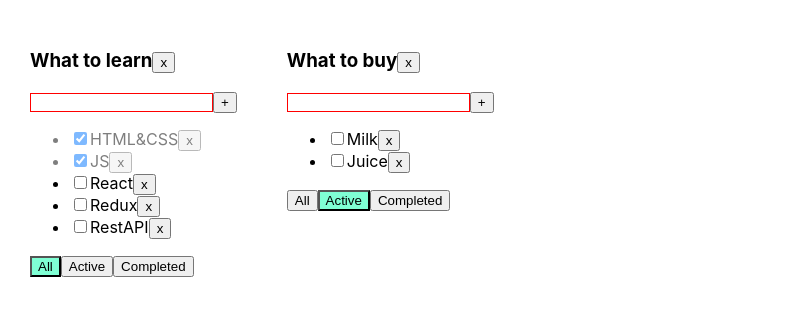
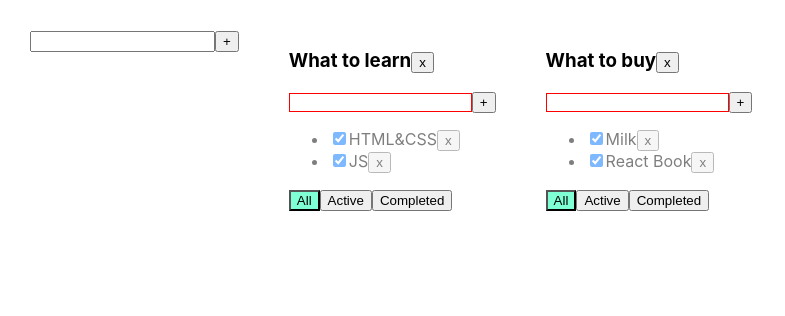
Before and after one commit to AlexYakovenko2001/todolist-by-dimich, a React (Create React App) app: page / in a window 1280 px wide. Shown: the top 316 px of the page, without its empty margins (0-785 px from the left). Built offline with nearby package versions, Linux system fonts and the light colour scheme.

Commit message:
Adding unversal input and span

```diff
--- /dev/null
+++ b/src/AddItemForm.tsx
@@ -0,0 +1,39 @@
+import React, {ChangeEvent, KeyboardEvent, useState} from 'react';
+
+type AddItemFormPropsType = {
+    addItem: (newTitle: string) => void
+}
+export const AddItemForm = (props: AddItemFormPropsType) => {
+    let [title, setTitle] = useState('')
+    let [error, setError] = useState<string | null>(null)
+
+    const addItem = () => {
+        if (title.trim() !== '') {
+            props.addItem(title);
+            setTitle('');
+        } else {
+            setError('Title is required');
+        }
+    }
+
+    const onChangeHandler = (e: ChangeEvent<HTMLInputElement>) => {
+        setTitle(e.currentTarget.value)
+    }
+    const onKeyPressHandler = (e: KeyboardEvent<HTMLInputElement>) => {
+        setError(null);
+        if (e.key === 'Enter') {
+            addItem();
+        }
+    }
+    return (
+        <div>
+            <input value={title}
+                   onChange={onChangeHandler}
+                   onKeyDown={onKeyPressHandler}
+                   className={error ? 'error' : ''}
+            />
+            <button onClick={addItem}>+</button>
+            {error && <div className="error-message">{error}</div>}
+        </div>
+    )
+}
--- a/src/App.tsx
+++ b/src/App.tsx
@@ -2,96 +2,137 @@ import React, {useState} from 'react';
 import './App.css';
 import {TaskType, Todolist} from './Todolist';
 import {v1} from 'uuid';
+import {AddItemForm} from './AddItemForm';
 
-export type FilterValuesType = 'all' | 'active' | 'completed';
-type TasksType = { [key: string]: Array<TaskType>}
-
+export type FilterValuesType = "all" | "active" | "completed";
 type TodolistType = {
     id: string
     title: string
     filter: FilterValuesType
 }
 
-export function App() {
-    const idTodolist1 = v1();
-    const idTodolist2 = v1();
+type TasksStateType = {
+    [key: string]: Array<TaskType>
+}
 
-    const [todolists, setTodolists] = useState<Array<TodolistType>>([
-        {id: idTodolist1, title: 'What to learn', filter: 'all'},
-        {id: idTodolist2, title: 'What to buy', filter: 'active'}
+
+function App() {
+    let todolistId1 = v1();
+    let todolistId2 = v1();
+
+    let [todolists, setTodolists] = useState<Array<TodolistType>>([
+        {id: todolistId1, title: "What to learn", filter: "all"},
+        {id: todolistId2, title: "What to buy", filter: "all"}
     ])
-    const [tasks, setTasks] = useState<TasksType>({
-        [idTodolist1]: [
-            {id: v1(), title: 'HTML&CSS', isDone: true},
-            {id: v1(), title: 'JS', isDone: true},
-            {id: v1(), title: 'React', isDone: false},
-            {id: v1(), title: 'Redux', isDone: false},
-            {id: v1(), title: 'RestAPI', isDone: false},
+
+    let [tasks, setTasks] = useState<TasksStateType>({
+        [todolistId1]: [
+            {id: v1(), title: "HTML&CSS", isDone: true},
+            {id: v1(), title: "JS", isDone: true}
         ],
-        [idTodolist2]: [
-            {id: v1(), title: 'Bread', isDone: true},
-            {id: v1(), title: 'Milk', isDone: false},
-            {id: v1(), title: 'Juice', isDone: false},
+        [todolistId2]: [
+            {id: v1(), title: "Milk", isDone: true},
+            {id: v1(), title: "React Book", isDone: true}
         ]
-    })
+    });
 
-    function removeTodolist(todolistId: string) {
-        const newTodolists = todolists.filter(tl => tl.id !== todolistId )
-        setTodolists(newTodolists)
-        delete tasks[todolistId]
-        setTasks({...tasks})
+
+    function removeTask(id: string, todolistId: string) {
+        //достанем нужный массив по todolistId:
+        let todolistTasks = tasks[todolistId];
+        // перезапишем в этом объекте массив для нужного тудулиста отфилтрованным массивом:
+        // eslint-disable-next-line eqeqeq
+        tasks[todolistId] = todolistTasks.filter(t => t.id !== id);
+        // засетаем в стейт копию объекта, чтобы React отреагировал перерисовкой
+        setTasks({...tasks});
     }
+
     function addTask(title: string, todolistId: string) {
-        const newTasks = tasks[todolistId]
-        const newTask = {id: v1(), title: title, isDone: false}
-        tasks[todolistId] = [newTask, ...newTasks]
-        setTasks({...tasks})
+        let task = {id: v1(), title: title, isDone: false};
+        //достанем нужный массив по todolistId:
+        let todolistTasks = tasks[todolistId];
+        // перезапишем в этом объекте массив для нужного тудулиста копией, добавив в начало новую таску:
+        tasks[todolistId] = [task, ...todolistTasks];
+        // засетаем в стейт копию объекта, чтобы React отреагировал перерисовкой
+        setTasks({...tasks});
     }
-    function removeTask(taskId: string, todolistId: string) {
-       const newTasks = tasks[todolistId]
-        tasks[todolistId] = newTasks.filter( t => t.id !== taskId )
-        setTasks({...tasks})
-    }
-    function changeTaskIsDone(taskId: string, isDone: boolean, todolistId: string) {
-        const newTasks = tasks[todolistId]
-        const task = newTasks.find( t => t.id === taskId )
+
+    function changeStatus(id: string, isDone: boolean, todolistId: string) {
+        //достанем нужный массив по todolistId:
+        let todolistTasks = tasks[todolistId];
+        // найдём нужную таску:
+        let task = todolistTasks.find(t => t.id === id);
+        //изменим таску, если она нашлась
         if (task) {
-            task.isDone = isDone
-            setTasks({...tasks})
+            task.isDone = isDone;
+            // засетаем в стейт копию объекта, чтобы React отреагировал перерисовкой
+            setTasks({...tasks});
         }
     }
+    function changeTaskTitle(todolistId: string, taskId: string, title: string) {
+        setTasks({...tasks, [todolistId]: tasks[todolistId].map(t => t.id === taskId ? {...t, title} : t)})
+    }
+
     function changeFilter(value: FilterValuesType, todolistId: string) {
-        const newFilter = todolists.find(tl => tl.id === todolistId)
-         if (newFilter) {
-             newFilter.filter = value
-             setTodolists([...todolists])
-         }
+        let todolist = todolists.find(tl => tl.id === todolistId);
+        if (todolist) {
+            todolist.filter = value;
+            setTodolists([...todolists])
+        }
     }
+
+    function addTodolist(title: string) {
+        const todolist: TodolistType = {id: v1(), title, filter: 'all'}
+        setTodolists([todolist, ...todolists])
+        setTasks({...tasks, [todolist.id]: []})
+    }
+    function changeTodolistTitle(todolistId: string, title: string) {
+        setTodolists(todolists.map(tl => tl.id === todolistId ? {...tl, title} : tl))
+    }
+
+    function removeTodolist(id: string) {
+        // засунем в стейт список тудулистов, id которых не равны тому, который нужно выкинуть
+        setTodolists(todolists.filter(tl => tl.id !== id));
+        // удалим таски для этого тудулиста из второго стейта, где мы храним отдельно таски
+        delete tasks[id]; // удаляем св-во из объекта... значением которого являлся массив тасок
+        // засетаем в стейт копию объекта, чтобы React отреагировал перерисовкой
+        setTasks({...tasks});
+    }
+
     return (
-        <div className={'App'}>
-            {todolists.map(tl => {
-                let filtredTasks = tasks[tl.id]
-                if (tl.filter === 'active') {
-                    filtredTasks = filtredTasks.filter(t => !t.isDone)
-                }
-                if (tl.filter === 'completed') {
-                    filtredTasks = filtredTasks.filter(t => t.isDone)
-                }
-                return (
-                    <Todolist
+        <div className="App">
+            <AddItemForm addItem={addTodolist}/>
+            {
+                todolists.map(tl => {
+                    let allTodolistTasks = tasks[tl.id];
+                    let tasksForTodolist = allTodolistTasks;
+
+                    if (tl.filter === "active") {
+                        tasksForTodolist = allTodolistTasks.filter(t => !t.isDone);
+                    }
+                    if (tl.filter === "completed") {
+                        tasksForTodolist = allTodolistTasks.filter(t => t.isDone);
+                    }
+
+                    return <Todolist
                         key={tl.id}
                         id={tl.id}
                         title={tl.title}
-                        tasks={filtredTasks}
+                        tasks={tasksForTodolist}
+                        removeTask={removeTask}
+                        changeFilter={changeFilter}
+                        addTask={addTask}
+                        changeTaskStatus={changeStatus}
+                        changeTaskTitle={changeTaskTitle}
+                        filter={tl.filter}
                         removeTodolist={removeTodolist}
-                        addTask={addTask}
-                        removeTask={removeTask}
-                        changeTaskIsDone={changeTaskIsDone}
-                        changeFilter={changeFilter}
-                        filter={tl.filter}
+                        changeTodolistTitle={changeTodolistTitle}
                     />
-                )
-            })}
+                })
+            }
+
         </div>
-    )
+    );
 }
+
+export default App;
--- a/src/index.tsx
+++ b/src/index.tsx
@@ -1,10 +1,10 @@
 import React from 'react';
 import ReactDOM from 'react-dom';
 import './index.css';
+import App from './App';
 import * as serviceWorker from './serviceWorker';
-import {App} from './App';
 
-ReactDOM.render(<App/>,  document.getElementById('root'));
+ReactDOM.render(<App />,  document.getElementById('root'));
 
 // If you want your app to work offline and load faster, you can change
 // unregister() to register() below. Note this comes with some pitfalls.
```
Also changed, not shown: src/EditableSpan.tsx (added, +25 -0 lines).
